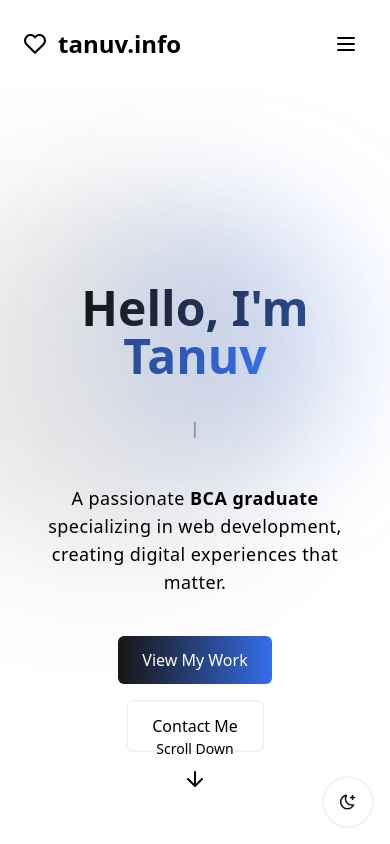
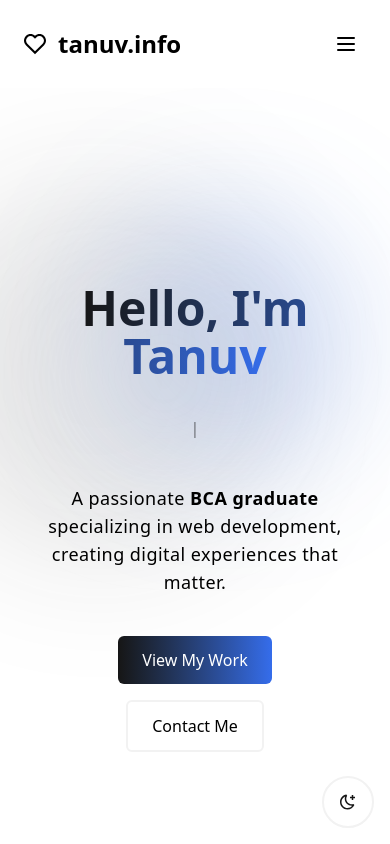
Before and after one commit to tanuvnair/personal-portfolio, a website: page index.html in a window 390 px wide. Shown: the top 844 px of the page. Drawn offline with Linux system fonts and the light colour scheme.

Commit message:
Added some responsive stuff

```diff
--- a/index.html
+++ b/index.html
@@ -179,7 +179,7 @@
                 </div>
 
                 <!-- Animated scroll indicator -->
-                <div class="absolute bottom-10 animate-bounce">
+                <div class="absolute bottom-10 animate-bounce hidden md:block">
                     <a href="#about" class="flex flex-col items-center">
                         <span class="mb-2 text-sm">Scroll Down</span>
                         <svg
```
Also changed, not shown: css/output.css.
